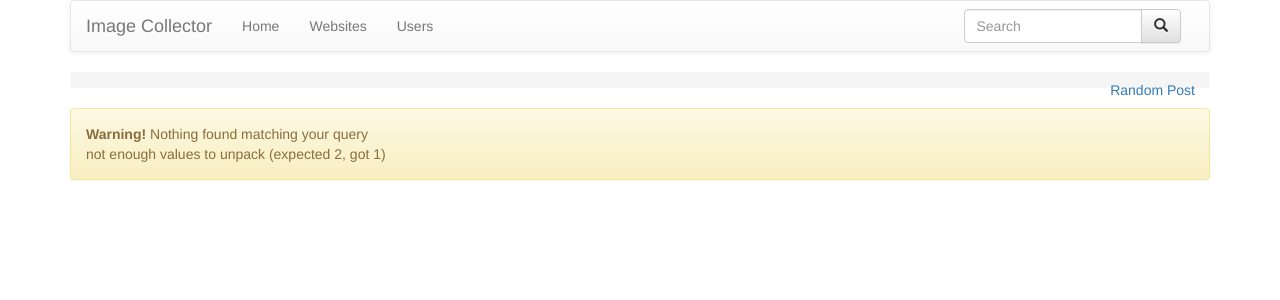
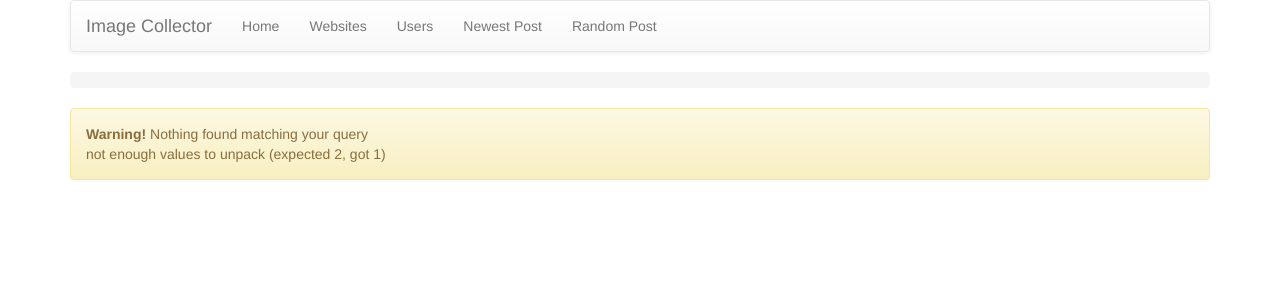
Before and after one commit to bsquidwrd/image_collector, a Django app: page /1 in a window 1280 px wide. Shown: the top 300 px of the page. Run offline with Django 3.2, Linux system fonts and the light colour scheme; some libraries are stand-ins or nearby versions.

Commit message:
Moved random post link and added newest post link. Also put an if statement around the search bar so it doesn't show up on a post since it's not useful

```diff
--- a/templates/image_collector/base.html
+++ b/templates/image_collector/base.html
@@ -33,7 +33,10 @@
                         <li class="{% if home %}active{% endif %}"><a href="{% url 'ic:index' %}">Home</a></li>
                         <li class="{% if website %}active{% endif %}"><a href="{% url 'ic:sites_view' %}">Websites</a></li>
                         <li class="{% if image_user %}active{% endif %}"><a href="{% url 'ic:users_view' %}">Users</a></li>
+                        <li><a href="{% url 'ic:newest_view' %}">Newest Post</a></li>
+                        <li><a href="{% url 'ic:random_view' %}">Random Post</a></li>
                     </ul>
+                    {% if home or website or image_user %}
                     <div class="col-sm-3 col-md-3 pull-right">
                         <form class="navbar-form" role="search">
                         <div class="input-group">
@@ -44,6 +47,7 @@
                         </div>
                         </form>
                     </div>
+                    {% endif %}
                 </div>
                 <!--/.nav-collapse -->
             </div>
@@ -52,7 +56,6 @@
             {% for breadcrumb in breadcrumbs %}{% if breadcrumb.active %}
             <li class="active">{{ breadcrumb.name }}</li>{% else %}
             <li><a href="{{ breadcrumb.link }}">{{ breadcrumb.name }}</a></li>{% endif %}{% endfor %}
-            <li class="pull-right"><a href="{% url 'ic:random_view' %}">Random Post</a></li>
         </ul>
         <!-- /NAV -->
 
```
